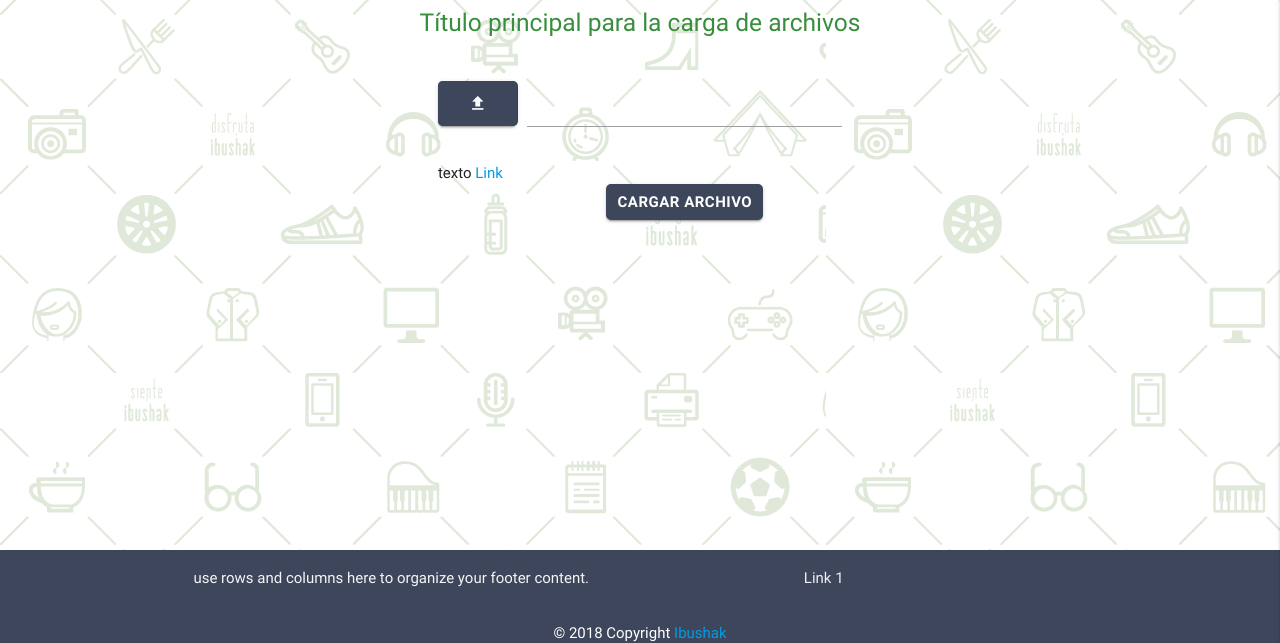
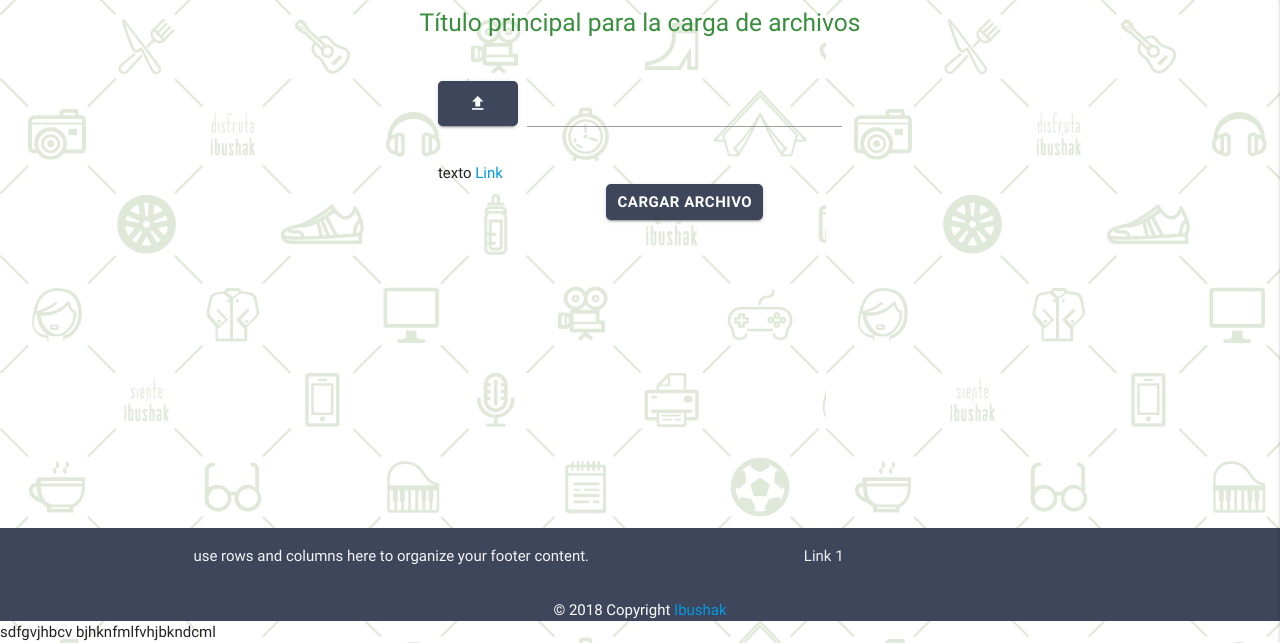
Before and after one commit to Marcosibushak/Sincronizador, a plain HTML site: page src/views/home.html in a window 1280 px wide. Shown: the part 157-800 px from the top of the page. Drawn offline with nearby package versions, Linux system fonts and the light colour scheme; files whose address does not match are found by name.

Commit message:
gfdtfhgyjtgyh

```diff
--- a/src/views/home.html
+++ b/src/views/home.html
@@ -137,7 +137,7 @@
 				</div>
 			</footer>
 	 <!-- termina footer -->
-
+sdfgvjhbcv bjhknfmlfvhjbkndcml
 		<script type="text/javascript" src="https://code.jquery.com/jquery-3.2.1.min.js"></script>
 		<script src="https://cdnjs.cloudflare.com/ajax/libs/materialize/0.100.2/js/materialize.min.js"></script>
 		<script type="text/javascript" src="/js/app.js"></script>
```
